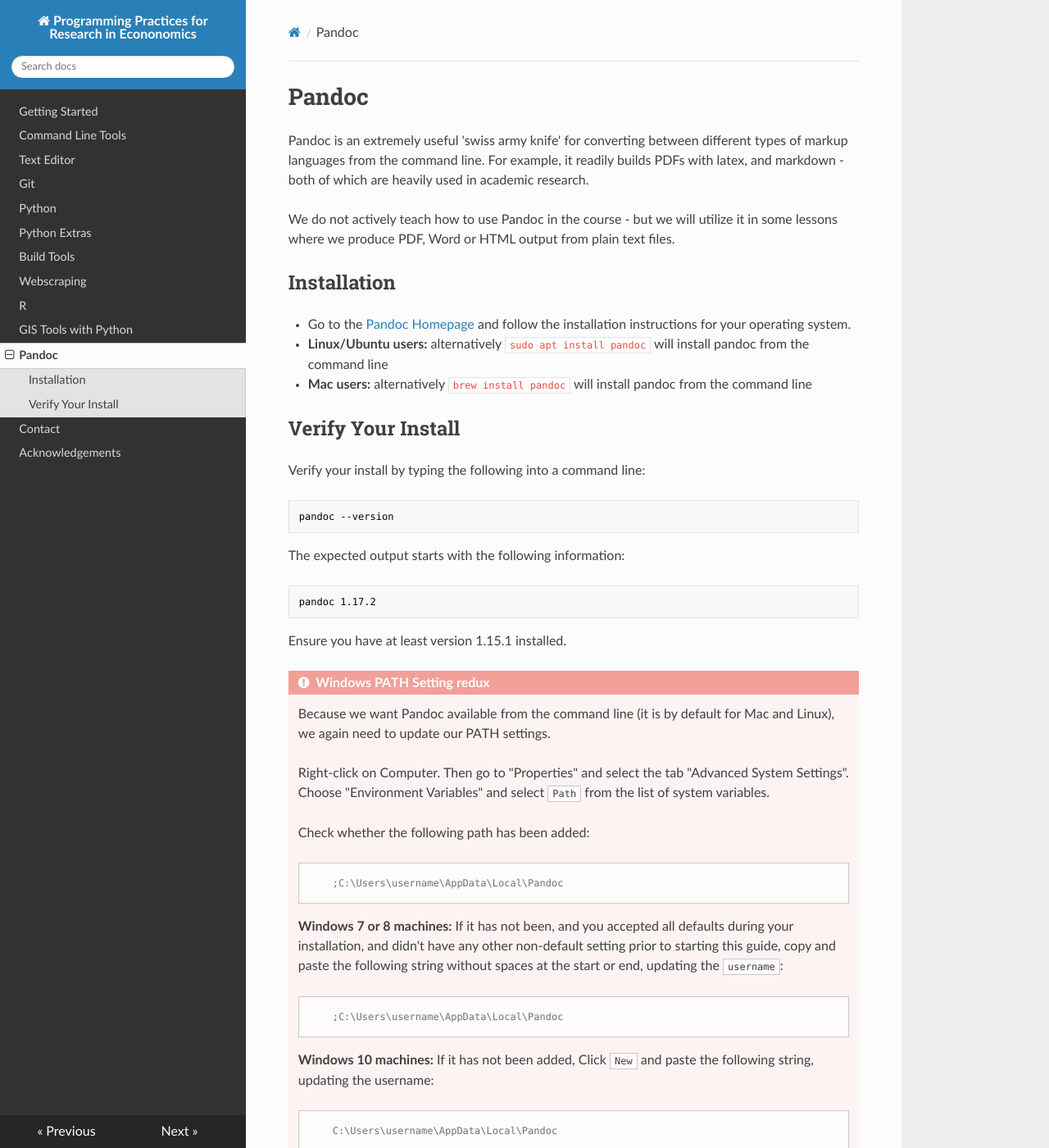
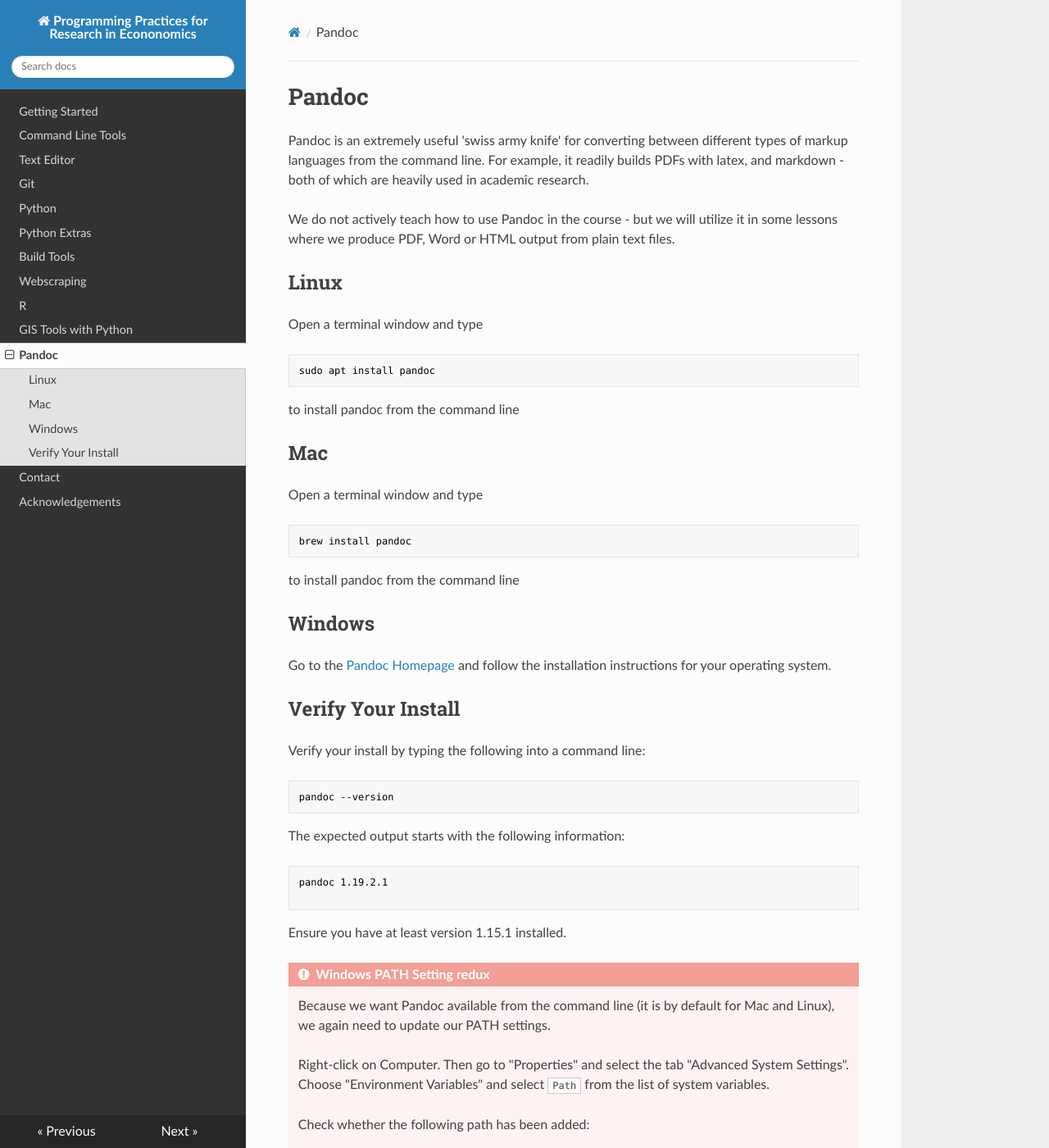
Before and after one commit to pp4rs/DEPRECATED-installation-guide, an MkDocs documentation site: the page built from docs/pandoc.md, in a window 1280 px wide and 1400 px high. Shown: the whole window at 82% size. Built offline with MkDocs 1.6.1, drawn with Linux system fonts in a browser that asks for light colours; nearby versions of some CDN libraries; old or Windows-style settings are respelled for this version of MkDocs.

Commit message:
PANDOC: changed started method for Mac & Linux to CLI

````diff
--- a/docs/pandoc.md
+++ b/docs/pandoc.md
@@ -5,22 +5,43 @@
 
 We do not actively teach how to use Pandoc in the course - but we will utilize it in some lessons where we produce PDF, Word or HTML output from plain text files.
 
-## Installation
+## Linux
 
-*   Go to the [Pandoc Homepage](https://pandoc.org/) and follow the installation instructions for your operating system.
-*   **Linux/Ubuntu users:** alternatively `sudo apt install pandoc` will install pandoc from the command line
-* **Mac users:** alternatively `brew install pandoc` will install pandoc from the command line
+Open a terminal window and type
+
+```bash
+sudo apt install pandoc
+```
+
+ to install pandoc from the command line
+
+## Mac
+
+Open a terminal window and type
+```bash
+brew install pandoc
+```
+
+to install pandoc from the command line
+
+## Windows
+
+Go to the [Pandoc Homepage](https://pandoc.org/) and follow the installation instructions for your operating system.
 
 
 ## Verify Your Install
 
 Verify your install by typing the following into a command line:
+
 ```bash
 pandoc --version
 ```
+
 The expected output starts with the following information:
+
 ```bash
-pandoc 1.17.2
+pandoc 1.19.2.1
+
 ```
 Ensure you have at least version 1.15.1 installed.
 
````
